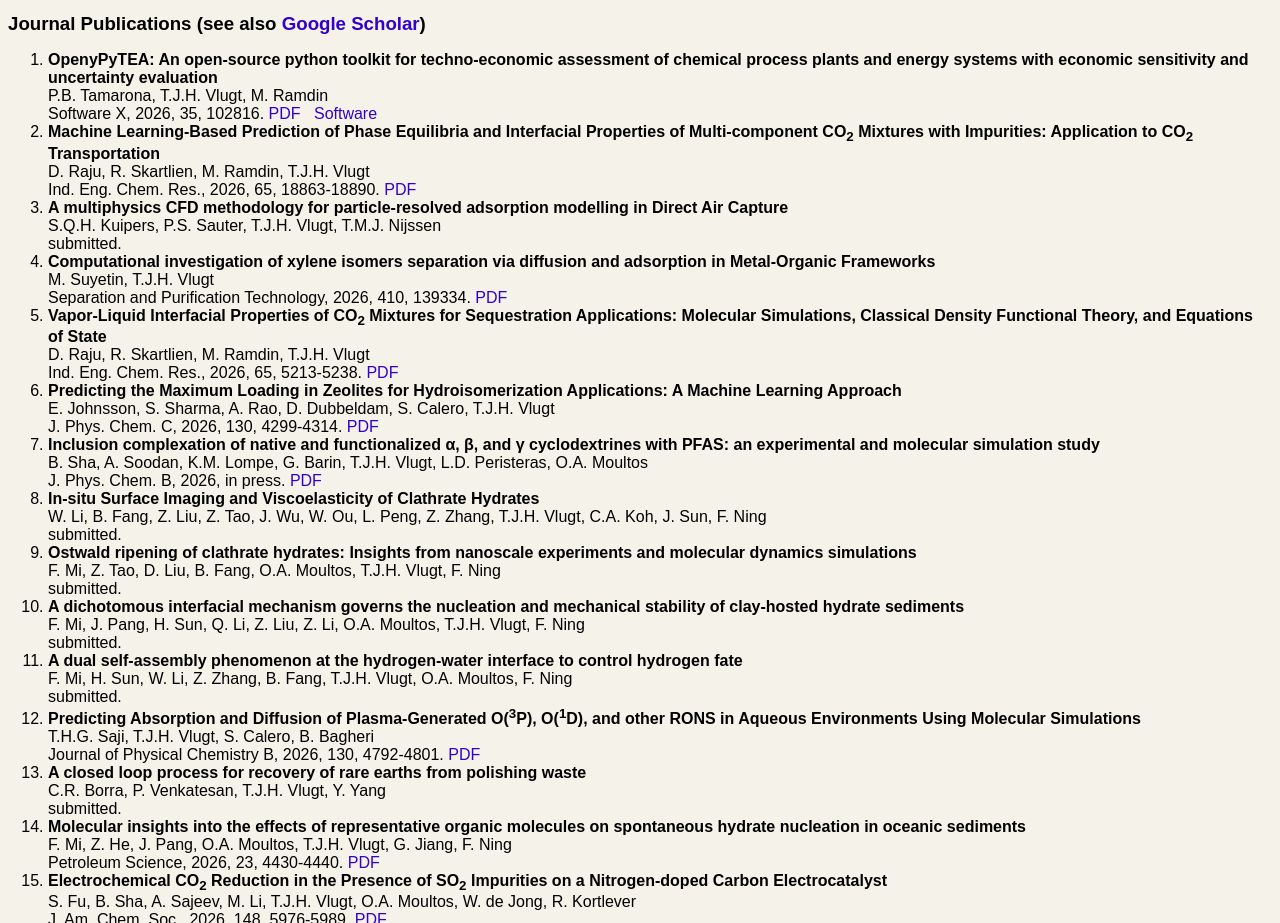
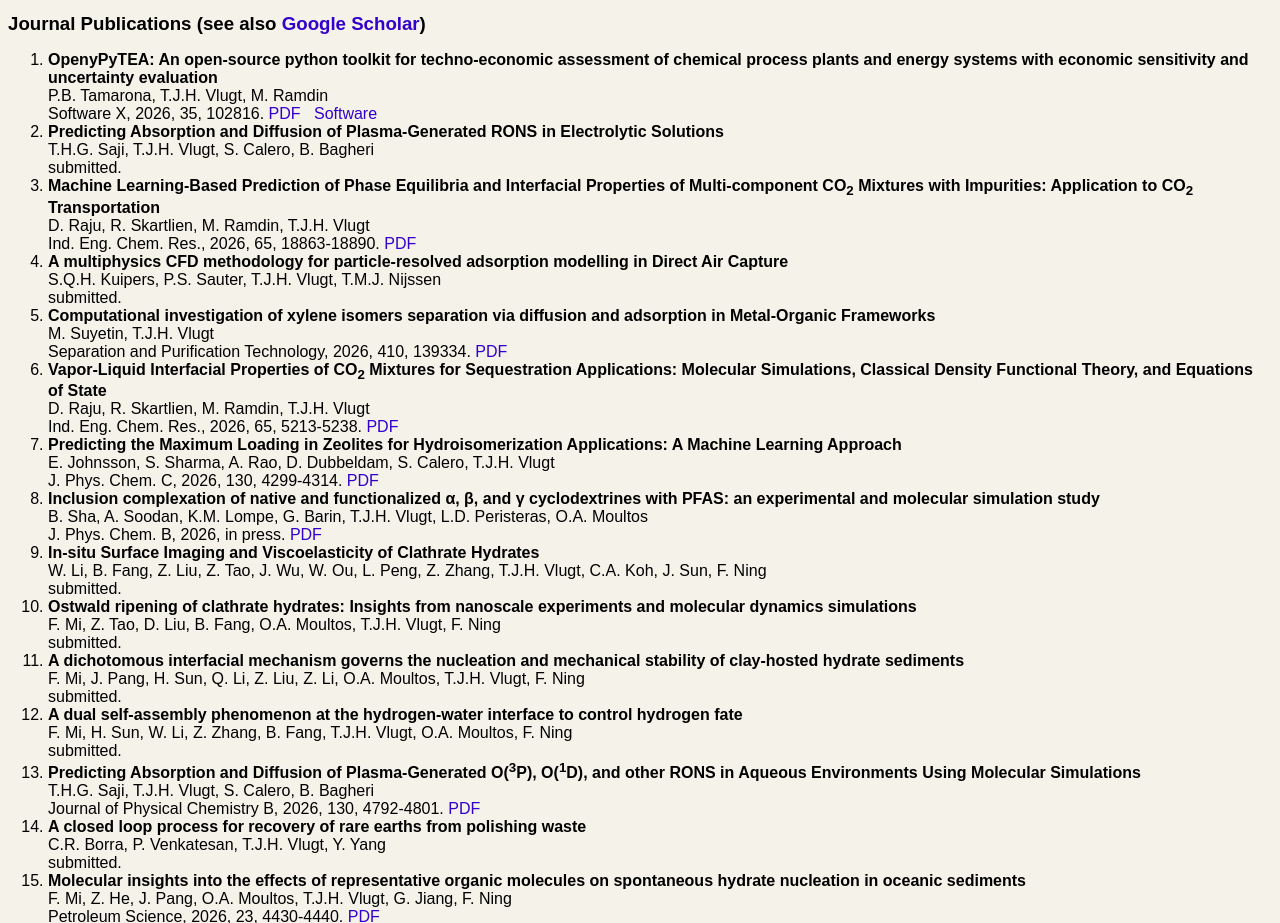
Before and after one commit to thijsvlugt/website, a plain HTML site: page pubs.html in a window 1280 px wide. Shown: the part 2149-3072 px from the top of the page. Drawn offline with Linux system fonts and the light colour scheme.

Commit message:
Update pubs.html

```diff
--- a/pubs.html
+++ b/pubs.html
@@ -270,6 +270,10 @@ T.J.H. Vlugt, M. Ramdin<BR>Software X, 2026, 35,
 102816. <a href="https://doi.org/10.1016/j.softx.2026.102816">PDF</a>
   &nbsp; <a href="https://github.com/pbtamarona/OpenPyTEA">Software</a>
 
+<LI><B>Predicting Absorption and Diffusion of Plasma-Generated RONS in
+Electrolytic Solutions<BR></B>T.H.G. Saji, T.J.H. Vlugt, S. Calero,
+B. Bagheri<BR>submitted.
+
 <LI><B>Machine Learning-Based Prediction of Phase Equilibria and
 Interfacial Properties of Multi-component CO<sub>2</sub> Mixtures with
 Impurities: Application to CO<sub>2</sub>
```
